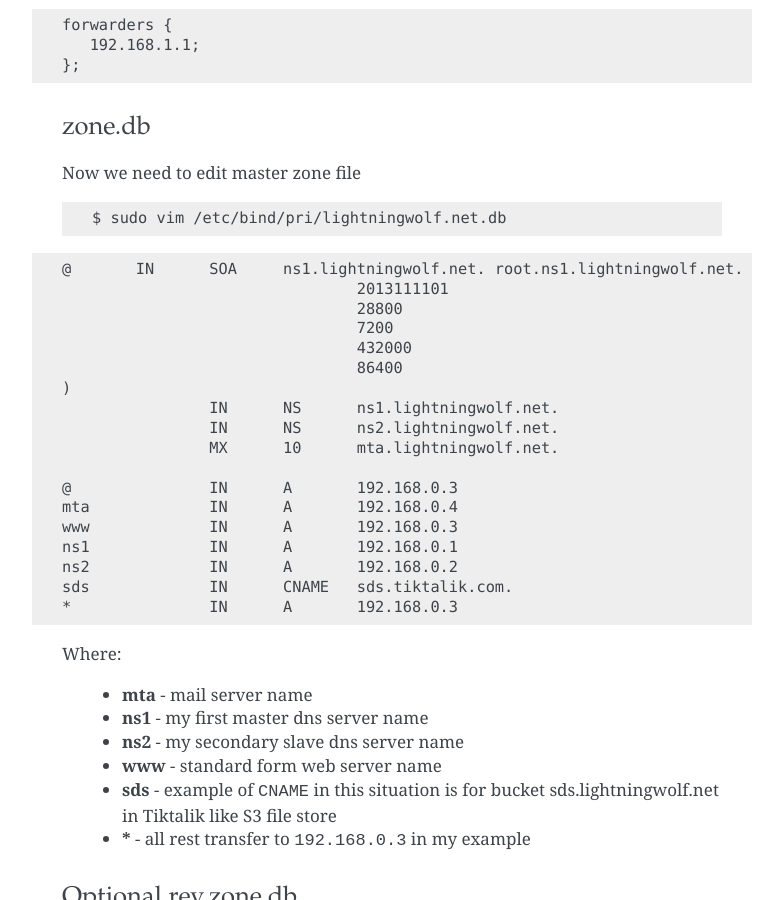
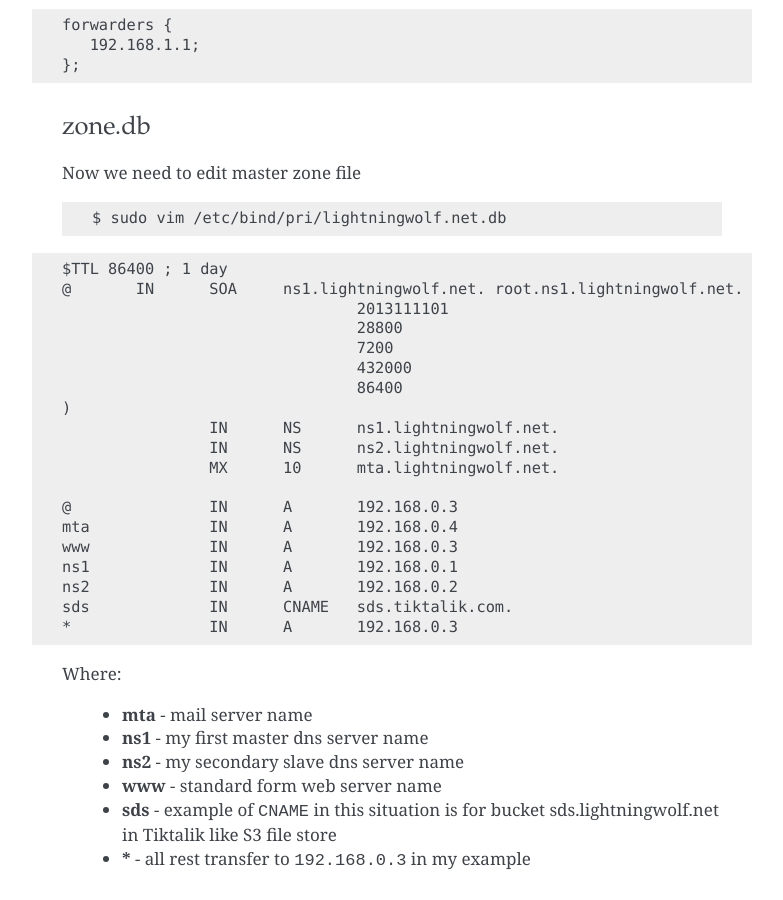
Before and after one commit to alexmerser/lightningwolf-smp, a Sphinx documentation site: the page built from docs/admin/bind9.rst, in a window 1280 px wide and 900 px high, scrolled down 2401 px. Shown: the whole window, without its empty margins (358-1141 px from the left). Built offline with Sphinx 7.4.7, drawn with Linux system fonts in a browser that asks for light colours; some of the changed lines change nothing that is shown; some of the changed text lies outside the part shown.

Commit message:
uzupełnianie dokumentacji

```diff
--- a/docs/admin/bind9.rst
+++ b/docs/admin/bind9.rst
@@ -73,7 +73,7 @@
     # This is the zone definition.
     zone "lightningwolf.net" IN {
        type slave;
-       file "sec/lightningwolf.net.db";
+       file "/etc/bind/sec/lightningwolf.net.db";
        masters { 192.168.0.1; };
     };
     </pre>
@@ -141,6 +141,7 @@
 .. raw:: html
 
     <pre>
+    $TTL 86400 ; 1 day
     @       IN      SOA     ns1.lightningwolf.net. root.ns1.lightningwolf.net. (
                                     2013111101
                                     28800
```
